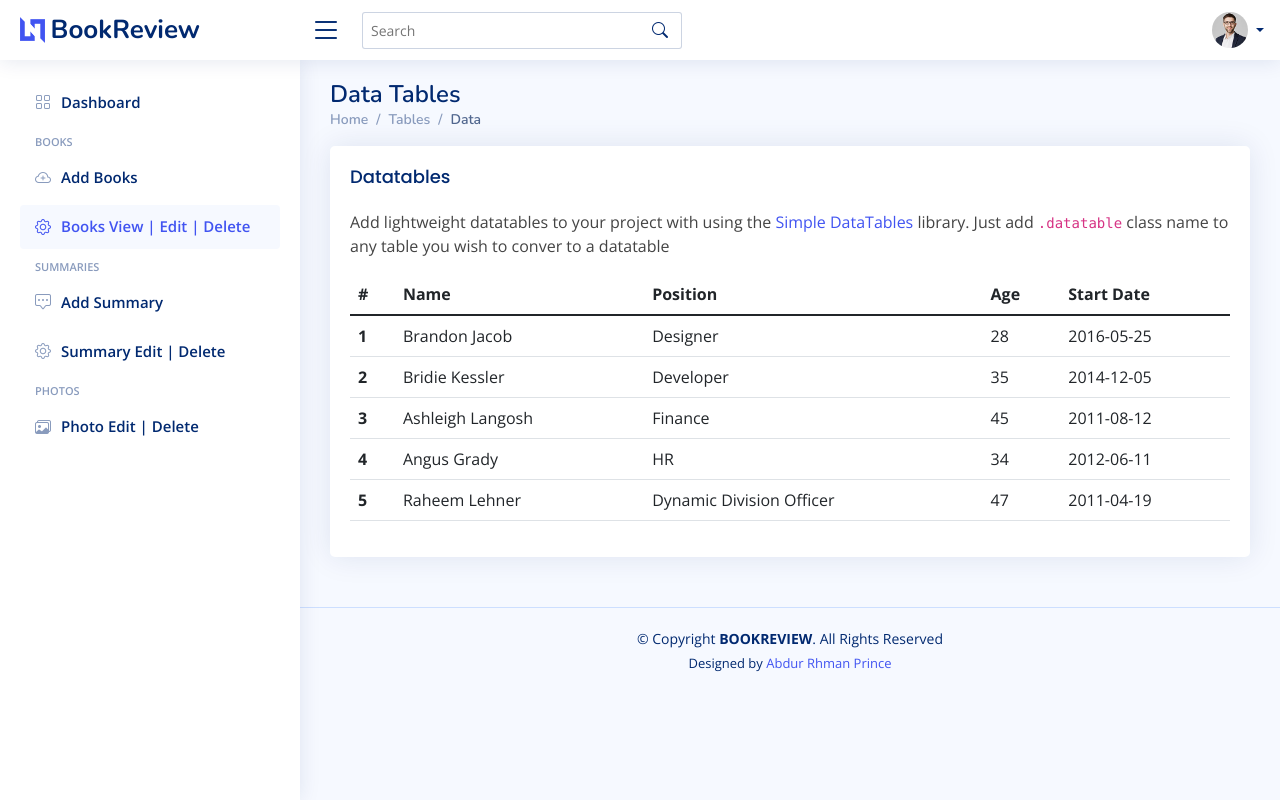
After one commit to AbdurRhmanPrince/BookReview, a PHP site: page /admin/books.php in a window 1280 px wide. The commit adds this page. Run offline with PHP 8.4, Linux system fonts and the light colour scheme; data that the repository does not hold is empty; some libraries are stand-ins or nearby versions.

```diff
--- /dev/null
+++ b/admin/books.php
@@ -0,0 +1,89 @@
+<?php require_once("init.php"); ?>
+<?php
+global $session;
+$user = Profile::find_item($session->user_id);
+?>
+
+<?php require_once("layouts/header.php"); ?>
+<?php require_once("layouts/sidebar.php"); ?>
+
+<div class="pagetitle">
+    <h1>Data Tables</h1>
+    <nav>
+        <ol class="breadcrumb">
+            <li class="breadcrumb-item"><a href="index.html">Home</a></li>
+            <li class="breadcrumb-item">Tables</li>
+            <li class="breadcrumb-item active">Data</li>
+        </ol>
+    </nav>
+</div><!-- End Page Title -->
+
+<section class="section">
+    <div class="row">
+        <div class="col-lg-12">
+
+            <div class="card">
+                <div class="card-body">
+                    <h5 class="card-title">Datatables</h5>
+                    <p>Add lightweight datatables to your project with using the <a href="https://github.com/fiduswriter/Simple-DataTables" target="_blank">Simple DataTables</a> library. Just add <code>.datatable</code> class name to any table you wish to conver to a datatable</p>
+
+                    <!-- Table with stripped rows -->
+                    <table class="table datatable">
+                        <thead>
+                            <tr>
+                                <th scope="col">#</th>
+                                <th scope="col">Name</th>
+                                <th scope="col">Position</th>
+                                <th scope="col">Age</th>
+                                <th scope="col">Start Date</th>
+                            </tr>
+                        </thead>
+                        <tbody>
+                            <tr>
+                                <th scope="row">1</th>
+                                <td>Brandon Jacob</td>
+                                <td>Designer</td>
+                                <td>28</td>
+                                <td>2016-05-25</td>
+                            </tr>
+                            <tr>
+                                <th scope="row">2</th>
+                                <td>Bridie Kessler</td>
+                                <td>Developer</td>
+                                <td>35</td>
+                                <td>2014-12-05</td>
+                            </tr>
+                            <tr>
+                                <th scope="row">3</th>
+                                <td>Ashleigh Langosh</td>
+                                <td>Finance</td>
+                                <td>45</td>
+                                <td>2011-08-12</td>
+                            </tr>
+                            <tr>
+                                <th scope="row">4</th>
+                                <td>Angus Grady</td>
+                                <td>HR</td>
+                                <td>34</td>
+                                <td>2012-06-11</td>
+                            </tr>
+                            <tr>
+                                <th scope="row">5</th>
+                                <td>Raheem Lehner</td>
+                                <td>Dynamic Division Officer</td>
+                                <td>47</td>
+                                <td>2011-04-19</td>
+                            </tr>
+                        </tbody>
+                    </table>
+                    <!-- End Table with stripped rows -->
+
+                </div>
+            </div>
+
+        </div>
+    </div>
+</section>
+
+<?php require_once("layouts/footer.php"); ?>
+<script src="/bookreview/admin/layouts/assets/js/ajax.js"></script>
--- a/admin/layouts/sidebar.php
+++ b/admin/layouts/sidebar.php
@@ -1,23 +1,28 @@
-    <!-- ======= Sidebar ======= -->
+<?php
+    function active($url) {
+         return ((substr($_SERVER["SCRIPT_NAME"], strrpos($_SERVER["SCRIPT_NAME"], "/") + 1)) == $url) ? "" : "collapsed";
+    }
+?>
+
+<!-- ======= Sidebar ======= -->
     <aside id="sidebar" class="sidebar">
-
         <ul class="sidebar-nav" id="sidebar-nav">
 
             <li class="nav-item">
-                <a class="nav-link " href="/bookreview/dashboard.php">
+                <a class="nav-link <?php echo $cls = ((substr($_SERVER["SCRIPT_NAME"], strrpos($_SERVER["SCRIPT_NAME"], "/") + 1)) == "dashboard.php")  ? "" : "collapsed"; ?>" href="/bookreview/dashboard.php">
                     <i class="bi bi-grid"></i>
                     <span>Dashboard</span>
                 </a>
             </li><!-- End Dashboard Nav -->
             <li class="nav-heading">BOOKS</li>
             <li class="nav-item">
-                <a class="nav-link collapsed" href="/bookreview/admin/addbooks.php">
+                <a class="nav-link <?php echo $cls = ((substr($_SERVER["SCRIPT_NAME"], strrpos($_SERVER["SCRIPT_NAME"], "/") + 1)) == "addbooks.php")  ? "" : "collapsed"; ?>" href="/bookreview/admin/addbooks.php">
                     <i class="bi bi-cloud-plus"></i>
                     <span>Add Books</span>
                 </a>
             </li>
             <li class="nav-item">
-                <a class="nav-link collapsed" href="pages-blank.html">
+                <a class="nav-link <?php echo active("books.php"); ?>" href="/bookreview/admin/books.php">
                     <i class="bi bi-gear"></i>
                     <span>Books View | Edit | Delete</span>
                 </a>
@@ -25,13 +30,13 @@
 
             <li class="nav-heading">SUMMARIES</li>
             <li class="nav-item">
-                <a class="nav-link collapsed" href="pages-blank.html">
+                <a class="nav-link <?php echo active("addsummary.php"); ?>" href="/bookreview/admin/addsummary.php">
                     <i class="bi bi-chat-square-dots"></i>
                     <span>Add Summary</span>
                 </a>
             </li>
             <li class="nav-item">
-                <a class="nav-link collapsed" href="pages-blank.html">
+                <a class="nav-link <?php echo active("summary.php"); ?>" href="/bookreview/admin/summary.php">
                     <i class="bi bi-gear"></i>
                     <span>Summary Edit | Delete</span>
                 </a>
@@ -39,7 +44,7 @@
 
             <li class="nav-heading">PHOTOS</li>
             <li class="nav-item">
-                <a class="nav-link collapsed" href="pages-blank.html">
+                <a class="nav-link <?php echo active("media.php"); ?>" href="/bookreview/admin/media.php">
                     <!-- <i class="bi bi-gear"></i> -->
                     <i class="bi bi-images"></i>
                     <span>Photo Edit | Delete</span>
```
Also changed, not shown: admin/summary.php (added, +86 -0 lines), admin/test.php (+13 -3 lines), admin/addsummary.php (added), admin/media.php (added).
